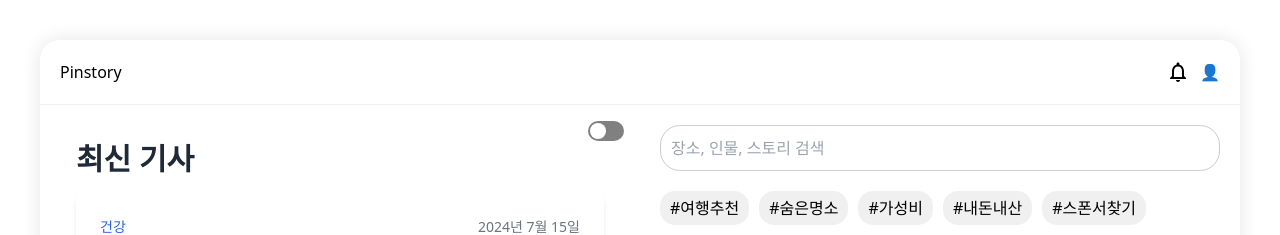
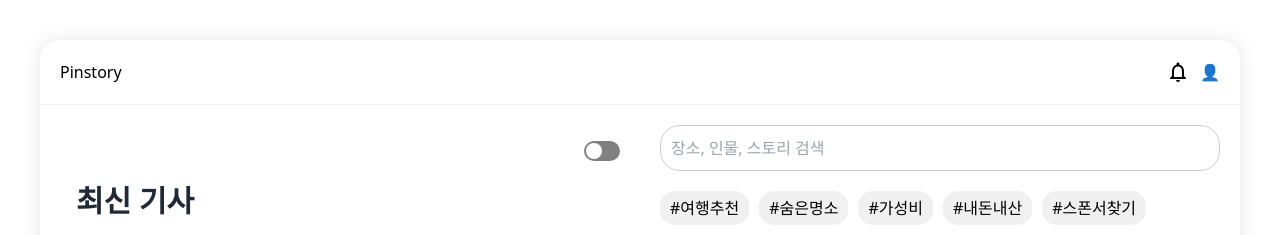
Before and after one commit to Codgm/PinAD_TedinIT, a Next.js app: page /homepage in a window 1280 px wide. Shown: the top 235 px of the page. Built offline with nearby package versions, Linux system fonts and the light colour scheme.

Commit message:
fix-스위치버튼 수정

```diff
--- a/src/app/styles/Home.module.css
+++ b/src/app/styles/Home.module.css
@@ -70,8 +70,10 @@
 
   .imageSection {
     display: flex;
+    flex-direction: column; /* 추가 */
     justify-content: center;
     align-items: center;
+    display: flex;
   }
 
   .searchBar input {
@@ -126,10 +128,11 @@
   }
 
   .switch {
-    position: absolute;
+    position: sticky;
     top: 1rem;
-    right: 1rem;
-    z-index: 40; /* 다른 요소들보다 위에 표시 */
+    align-self: flex-end; /* 추가 */
+    z-index: 40;
+    margin-bottom: 1rem; /* 추가 */
   }
 
   .switch input {
```
